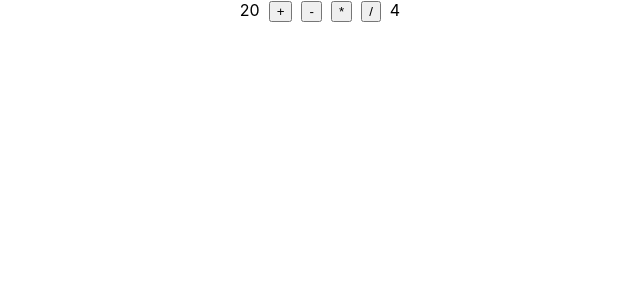
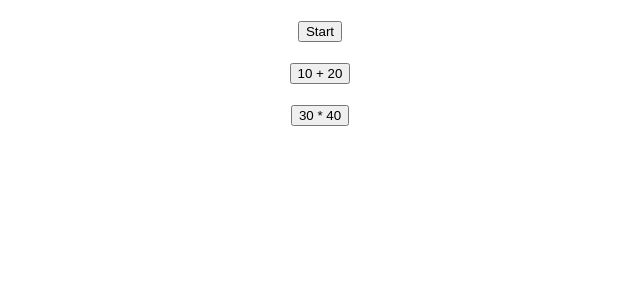
Before and after one commit to Niruthub/app1, a React (Create React App) app: page / in a window 1280 px wide. Shown: the top 300 px of the page, without its empty margins (320-960 px from the left). Built offline with nearby package versions, Linux system fonts and the light colour scheme.

Commit message:
add event-data.js
create file and clear app.js

```diff
--- a/src/App.js
+++ b/src/App.js
@@ -1,13 +1,10 @@
 import React from 'react'
-// import './style.css'
-import { Header,Content,Footer } from './func-components'
-import Calendar from './class-components'
-import Banner from './banner'
-import { Calculator2 } from './calculator'
+import { EventData2 } from './event-data'
+
 
 
 
 
 export default function App(){
-  return <Calculator2/>
+  return <EventData2/>
 }
--- /dev/null
+++ b/src/event-data.js
@@ -0,0 +1,24 @@
+import React from "react";
+
+export function EventData2(){
+    const onClickStartStop = (ev) =>{
+        let t = ev.target.innerText
+        let s = (t === 'Start')?'Stop':'Start'
+        ev.target.innerText = s
+    }
+
+    const onClickAdd = (ev) => {
+        let t = ev.target.innerText
+        let r = eval(t)
+        alert(`${t} = ${r}`)
+    }
+
+    return(
+        <div style={{textAlign:'center',marginTop:20}}>
+            <button onClick={(ev) => onClickStartStop(ev)}>Start</button> <br/><br/>
+            <button onClick={(ev) => onClickAdd(ev)}>10 + 20</button> <br/><br/>
+            <button onClick={(ev) => onClickAdd(ev)}>30 * 40</button> <br/><br/>
+
+        </div>
+    )
+}
```
